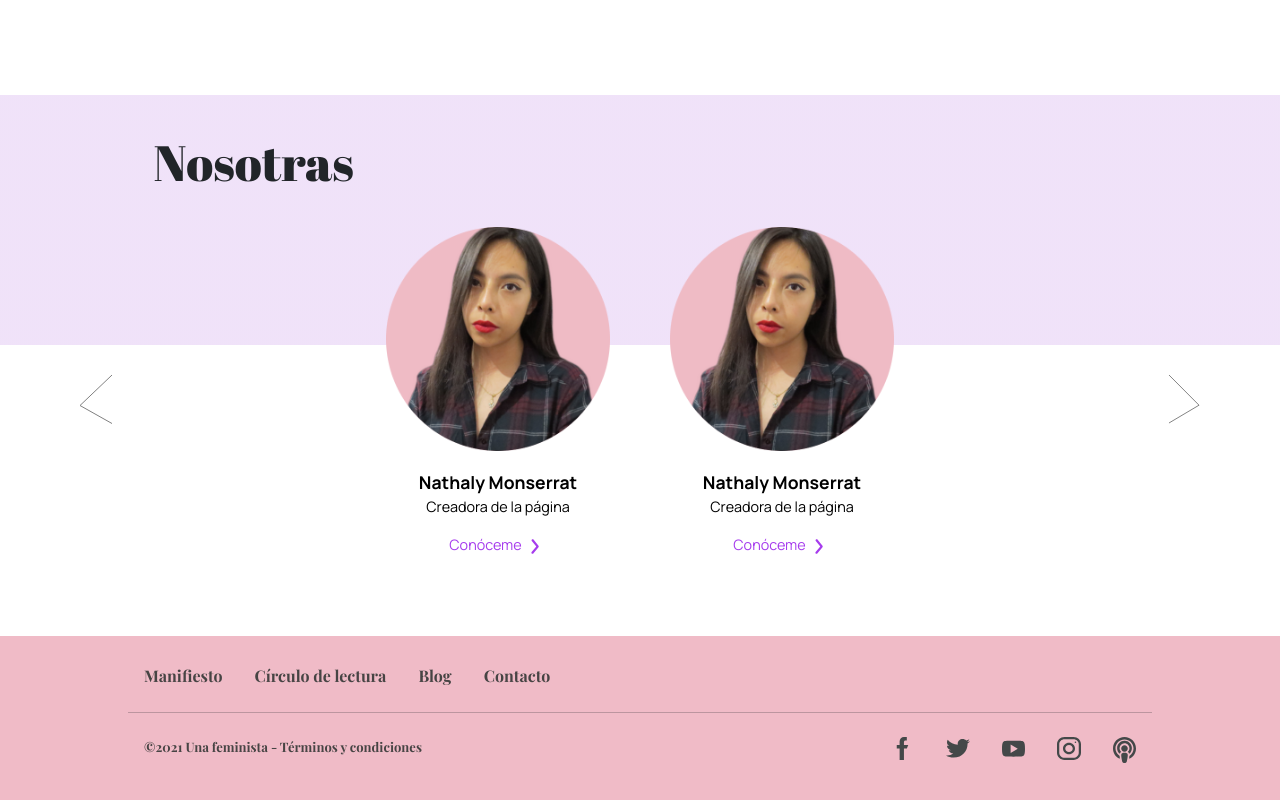
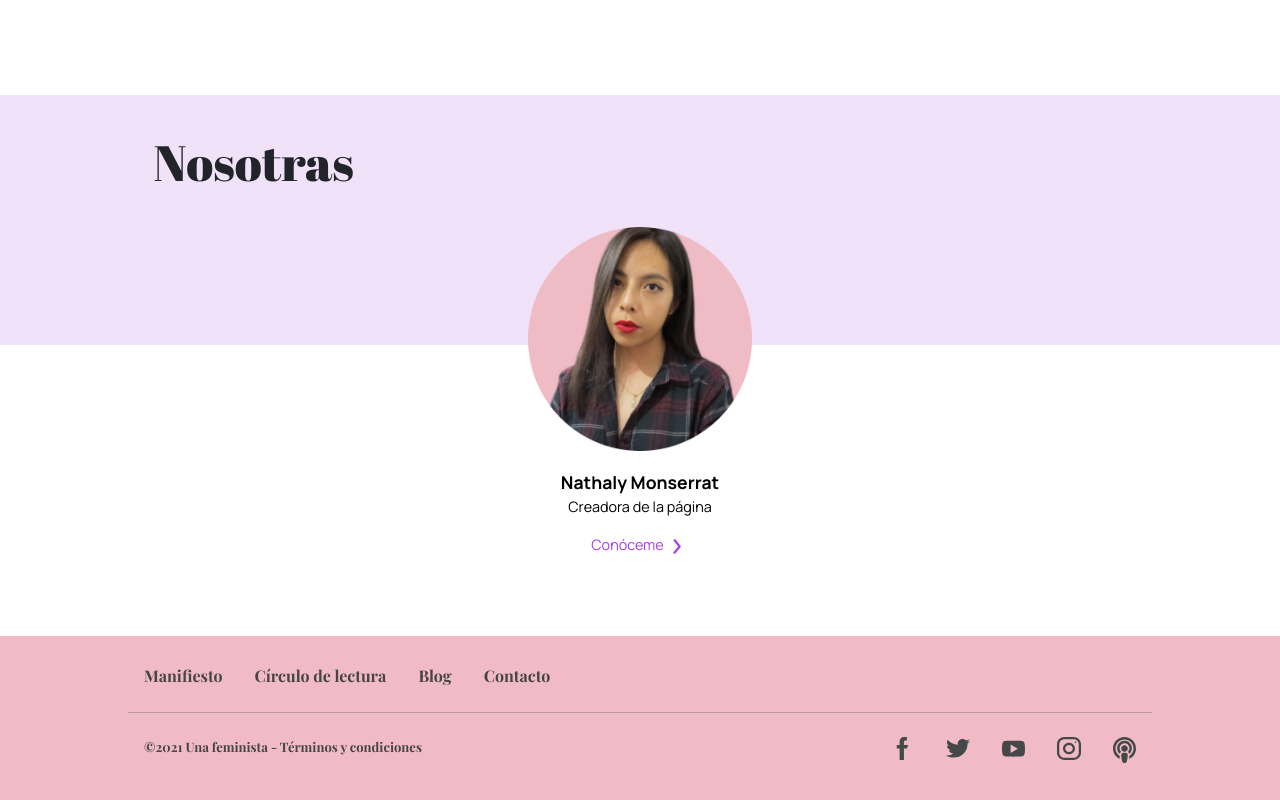
Before and after one commit to LissetCuevas/unafeminista-page, a Next.js app: page /manifiesto in a window 1280 px wide. Shown: the part 1586-2386 px from the top of the page. Built offline with nearby package versions, Linux system fonts and the light colour scheme.

Commit message:
Fix nosotras carousel

```diff
--- a/pages/manifiesto.js
+++ b/pages/manifiesto.js
@@ -22,6 +22,13 @@ export default function Manifiesto(props) {
       setScreenSz(window.screen.width);
     }
   },[]);
+
+  const showControls = () => (
+    screenSz <= 700 && leads.length > 1
+    ||  screenSz > 700 && leads.length > 2
+    ||  screenSz > 1000 && leads.length > 3
+    ||  screenSz > 1300 && leads.length > 4
+  );
 
   return (
     <div>
@@ -74,18 +81,20 @@ export default function Manifiesto(props) {
             nextLabel={null}
             nextIcon={<img src="/images/icons/arrowLeft.svg" style={{height:'50px', width: 'auto'}}/>}
             prevIcon={<img src="/images/icons/arrowRight.svg" style={{height:'50px', width: 'auto'}}/>}
+            controls={showControls()}
+            interval={showControls() ? 5000 : null}
           >
             {leads.map((lead, i) => (
                 <Carousel.Item>
                   <div className={styles.carouselItems}>
                     <LeadCard {...leads[i]} key={leads[i].name}/>
-                    { screenSz > 700 &&
+                    { screenSz > 700 && leads.length >= 2 &&
                       <LeadCard {...leads[getNext(i,numLeads)]} key={leads[getNext(i,numLeads)].name}/>
                     }
-                    { screenSz > 1000 &&
+                    { screenSz > 1000 && leads.length >= 3 &&
                       <LeadCard {...leads[getNext(i+1,numLeads)]} key={leads[getNext(i+1,numLeads)].name}/>
                     }
-                    { screenSz > 1300 &&
+                    { screenSz > 1300 && leads.length >= 4 &&
                       <LeadCard {...leads[getNext(i+2,numLeads)]} key={leads[getNext(i+2,numLeads)].name}/>
                     }
                   </div>
```
